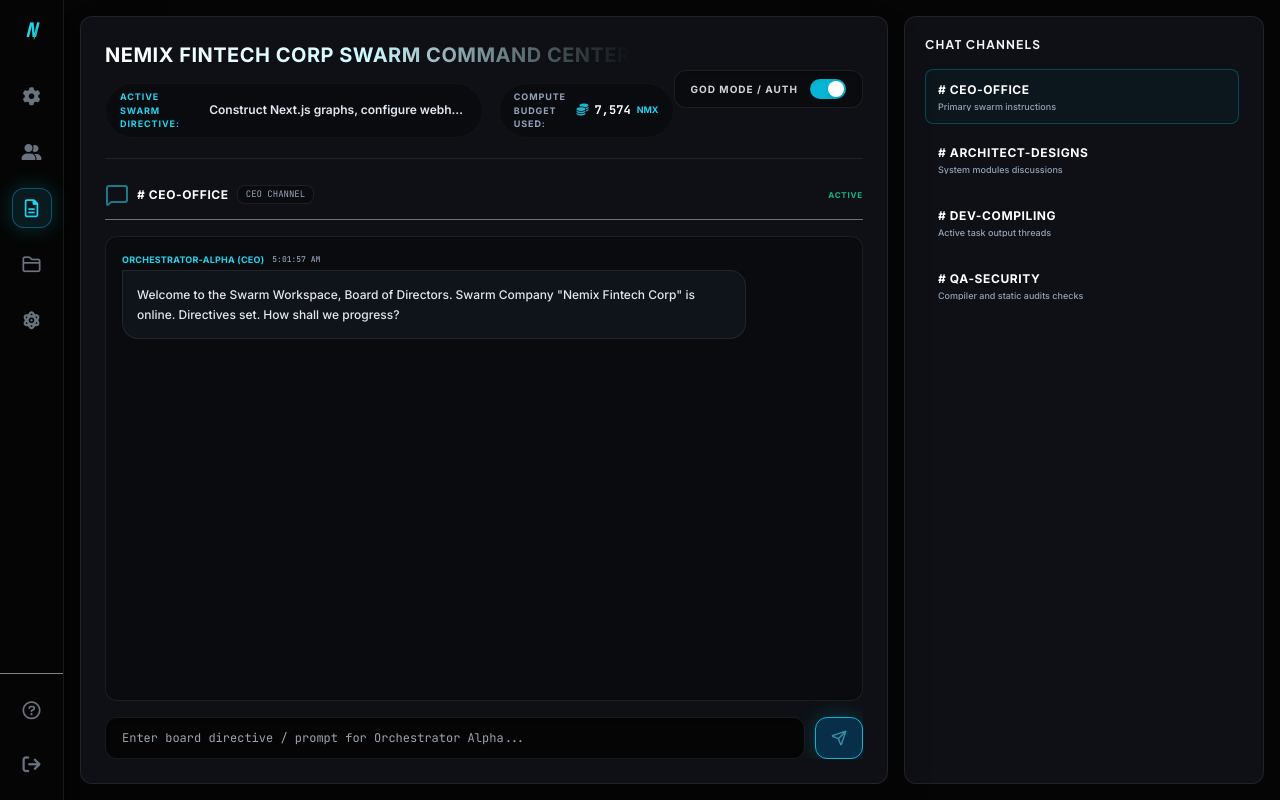
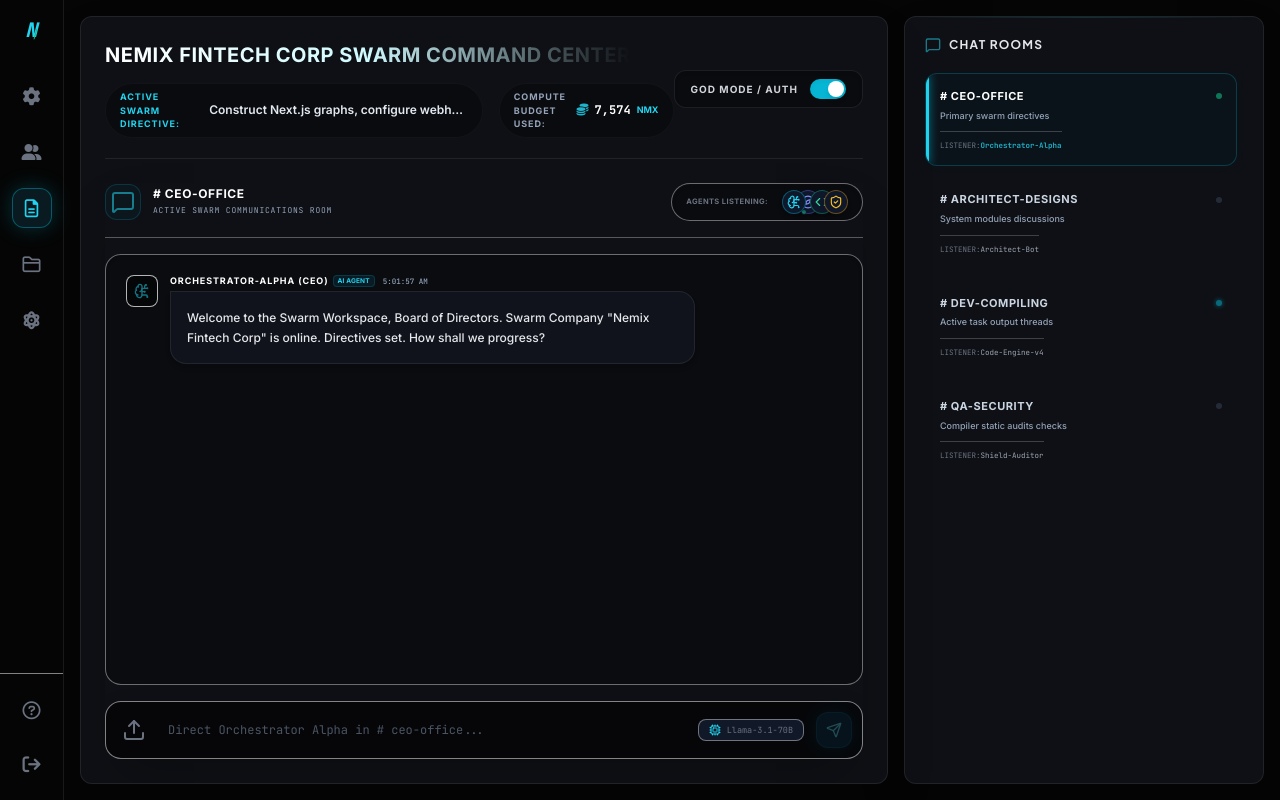
Before and after one commit to zaampltd/nemix-agent, a Next.js app: page / in a window 1280 px wide. Both pictures are taken after a click on the button "SWARM CHAT". Built offline with nearby package versions, Linux system fonts and the light colour scheme.

Commit message:
design: handcrafted premium Chat screen overhaul with Slack-tier bubbles, active participant avatar lists, and floating ChatGPT input console

```diff
--- a/src/app/page.tsx
+++ b/src/app/page.tsx
@@ -985,29 +985,62 @@ class GatewayRouter:
             )}
 
             {activeTab === 'Chat' && (
-              <div className="bg-panelBg border border-panelBorder rounded-xl p-5 flex flex-col h-full overflow-hidden">
-                <h2 className="text-xs font-bold text-gray-100 uppercase tracking-widest mb-4">Chat Channels</h2>
-
-                <div className="flex-1 overflow-y-auto space-y-2 pr-1 custom-scrollbar">
+              <div className="bg-panelBg border border-panelBorder rounded-xl p-5 flex flex-col h-full overflow-hidden relative shadow-2xl">
+                <div className="absolute top-0 left-0 w-full h-[1px] bg-gradient-to-r from-transparent via-cyan-500/20 to-transparent" />
+                <h2 className="text-xs font-bold text-gray-150 uppercase tracking-widest mb-5 flex items-center gap-2">
+                  <MessageSquare className="w-4 h-4 text-cyan-400 animate-pulse" /> Chat Rooms
+                </h2>
+
+                <div className="flex-1 overflow-y-auto space-y-2.5 pr-1.5 custom-scrollbar select-none">
                   {[
-                    { label: "# ceo-office", detail: "Primary swarm instructions" },
-                    { label: "# architect-designs", detail: "System modules discussions" },
-                    { label: "# dev-compiling", detail: "Active task output threads" },
-                    { label: "# qa-security", detail: "Compiler and static audits checks" }
-                  ].map((channel) => (
+                    { label: "# ceo-office", detail: "Primary swarm directives", status: "idle", agent: "Orchestrator-Alpha" },
+                    { label: "# architect-designs", detail: "System modules discussions", status: "idle", agent: "Architect-Bot" },
+                    { label: "# dev-compiling", detail: "Active task output threads", status: "working", agent: "Code-Engine-v4" },
+                    { label: "# qa-security", detail: "Compiler static audits checks", status: "idle", agent: "Shield-Auditor" }
+                  ].map((channel) => {
+                    const isSelected = activeChannel === channel.label;
+                    const isActive = channel.status === "working";
+
+                    return (
                       <button
                         key={channel.label}
                         onClick={() => setActiveChannel(channel.label)}
-                      className={`w-full flex flex-col p-3 rounded-lg text-left transition-colors border ${
-                        activeChannel === channel.label
-                          ? 'bg-cyan-950/20 border-cyan-500/30 text-cyan-400'
-                          : 'hover:bg-white/5 border-transparent text-gray-400'
+                        className={`w-full flex flex-col p-3.5 rounded-xl text-left border relative overflow-hidden transition-all duration-300 group ${
+                          isSelected
+                            ? 'bg-[#091b24]/40 border-cyan-500/25 text-cyan-400 shadow-[0_0_12px_rgba(6,182,212,0.03)]'
+                            : 'hover:bg-[#151a23]/35 hover:border-panelBorder/60 border-transparent text-gray-400'
                         }`}
                       >
-                      <span className="text-xs font-bold text-white uppercase tracking-wider">{channel.label}</span>
-                      <span className="text-[9px] text-textMuted mt-1 truncate max-w-full font-medium leading-none">{channel.detail}</span>
-                    </button>
-                  ))}
+                        {isSelected && (
+                          <div className="absolute left-0 top-0 w-[2.5px] h-full bg-cyan-400 rounded-r shadow-[0_0_8px_#06b6d4]"></div>
+                        )}
+
+                        <div className="flex items-center justify-between w-full relative z-10">
+                          <span className={`text-[11px] font-black tracking-wider uppercase ${
+                            isSelected ? 'text-white' : 'text-slate-300 group-hover:text-cyan-400 transition-colors'
+                          }`}>{channel.label}</span>
+
+                          {/* Animated status beacon inside channel chip */}
+                          <div className="flex items-center gap-1">
+                            <span className={`w-1.5 h-1.5 rounded-full ${
+                              isActive
+                                ? 'bg-neonCyan animate-pulse shadow-[0_0_5px_#06b6d4]'
+                                : isSelected
+                                ? 'bg-neonGreen/60'
+                                : 'bg-slate-600/40'
+                            }`} />
+                          </div>
+                        </div>
+
+                        <span className="text-[9px] text-textMuted mt-1 truncate max-w-full font-medium leading-relaxed font-sans">{channel.detail}</span>
+
+                        <div className="flex items-center justify-between mt-2 pt-2 border-t border-panelBorder/20 text-[7.5px] font-mono text-gray-500">
+                          <span>LISTENER:</span>
+                          <span className={isSelected ? "text-cyan-400/80 font-bold" : "text-gray-400"}>{channel.agent}</span>
+                        </div>
+                      </button>
+                    );
+                  })}
                 </div>
               </div>
             )}
@@ -1378,70 +1411,157 @@ class GatewayRouter:
             )}
 
             {activeTab === 'Chat' && (
-              <div className="flex-1 flex flex-col overflow-hidden relative">
-                {/* Channel Header details */}
-                <div className="flex items-center justify-between shrink-0 border-b border-panelBorder/40 pb-3 mb-4">
-                  <div className="flex items-center gap-2">
+              <div className="flex-1 flex flex-col overflow-hidden relative shadow-2xl">
+                {/* Channel Header details with overlapping participant avatars */}
+                <div className="flex items-center justify-between shrink-0 border-b border-panelBorder/30 pb-4 mb-4 select-none">
+                  <div className="flex items-center gap-3">
+                    <div className="w-9 h-9 rounded-xl bg-cyan-950/20 border border-cyan-500/20 flex items-center justify-center">
                       <MessageSquare className="w-4.5 h-4.5 text-cyan-400 animate-pulse" />
-                    <span className="text-xs font-bold text-white uppercase tracking-wider">{activeChannel}</span>
-                    <span className="text-[9px] text-textMuted uppercase font-mono bg-black/30 border border-panelBorder px-2 py-0.5 rounded-lg shrink-0">CEO CHANNEL</span>
-                  </div>
-                  <span className="text-[8px] text-neonGreen font-black tracking-widest uppercase flex items-center gap-1.5"><span className="w-1.5 h-1.5 rounded-full bg-neonGreen animate-ping" /> ACTIVE</span>
+                    </div>
+                    <div>
+                      <span className="text-xs font-black text-white uppercase tracking-wider block leading-none">{activeChannel}</span>
+                      <span className="text-[8px] text-textMuted uppercase font-mono tracking-widest mt-1 block">active swarm communications room</span>
+                    </div>
+                  </div>
+
+                  {/* Overlapping active agent participants badges */}
+                  <div className="flex items-center gap-3.5 bg-[#050608]/40 border border-panelBorder/40 rounded-full px-3.5 py-1.5 shadow-inner">
+                    <span className="text-[7.5px] font-black uppercase text-gray-500 tracking-wider">Agents Listening:</span>
+                    <div className="flex -space-x-2.5">
+                      <div className="w-6 h-6 rounded-full bg-slate-900 border border-cyan-500/40 flex items-center justify-center shadow-md relative group/tooltip" title="Orchestrator-Alpha">
+                        <BrainCircuit className="w-3.5 h-3.5 text-cyan-400" />
+                        <span className="w-1.5 h-1.5 rounded-full bg-neonGreen absolute -bottom-0.5 -right-0.5 border border-slate-900 animate-pulse"></span>
+                      </div>
+                      <div className="w-6 h-6 rounded-full bg-slate-900 border border-indigo-500/40 flex items-center justify-center shadow-md" title="Architect-Bot">
+                        <Compass className="w-3.5 h-3.5 text-indigo-400" />
+                      </div>
+                      <div className="w-6 h-6 rounded-full bg-slate-900 border border-emerald-500/40 flex items-center justify-center shadow-md" title="Code-Engine-v4">
+                        <Code className="w-3.5 h-3.5 text-emerald-400" />
+                      </div>
+                      <div className="w-6 h-6 rounded-full bg-slate-900 border border-amber-500/40 flex items-center justify-center shadow-md" title="Shield-Auditor">
+                        <ShieldCheck className="w-3.5 h-3.5 text-amber-400" />
+                      </div>
+                    </div>
+                  </div>
                 </div>
 
                 {/* chat messages scroll container */}
                 <div
                   ref={chatContainerRef}
-                  className="flex-1 overflow-y-auto space-y-4 pr-1.5 custom-scrollbar mb-4 bg-black/30 border border-panelBorder rounded-xl p-4 shadow-inner"
-                >
-                  {chatMessages.map((msg) => (
+                  className="flex-1 overflow-y-auto space-y-5 pr-1.5 custom-scrollbar mb-4 bg-[#050608]/30 border border-panelBorder/40 rounded-2xl p-5 shadow-inner leading-relaxed"
+                >
+                  {chatMessages.map((msg) => {
+                    const isMsgAgent = msg.isAgent;
+                    const senderLower = msg.sender.toLowerCase();
+
+                    return (
                       <div
                         key={msg.id}
-                      className={`flex flex-col max-w-[85%] ${
-                        msg.isAgent
-                          ? 'mr-auto text-left'
-                          : 'ml-auto text-right items-end'
+                        className={`flex gap-3 max-w-[78%] group relative ${
+                          isMsgAgent
+                            ? 'mr-auto text-left items-start'
+                            : 'ml-auto text-right items-start flex-row-reverse'
                         }`}
                       >
+                        {/* Dynamic vector avatar badge alongside message bubble */}
+                        <div className={`w-8 h-8 rounded-lg bg-black/45 border border-panelBorder/70 flex items-center justify-center shrink-0 shadow-sm ${
+                          isMsgAgent ? 'border-cyan-500/20' : 'border-indigo-500/20'
+                        }`}>
+                          {isMsgAgent ? (
+                            senderLower.includes('ceo') ? (
+                              <BrainCircuit className="w-4 h-4 text-cyan-400 animate-pulse" />
+                            ) : senderLower.includes('architect') ? (
+                              <Compass className="w-4 h-4 text-indigo-400" />
+                            ) : senderLower.includes('code') || senderLower.includes('dev') ? (
+                              <Code className="w-4 h-4 text-emerald-400" />
+                            ) : (
+                              <Cpu className="w-4 h-4 text-slate-400" />
+                            )
+                          ) : (
+                            <UserCheck className="w-4 h-4 text-indigo-450" />
+                          )}
+                        </div>
+
+                        <div className={`flex flex-col ${isMsgAgent ? '' : 'items-end'}`}>
                           <div className="flex items-center gap-2 mb-1">
-                        <span className="text-[9px] font-black uppercase text-cyan-400 tracking-wide">{msg.sender}</span>
-                        <span className="text-[8px] text-textMuted font-mono font-medium">{msg.timestamp}</span>
-                      </div>
-
-                      <div className={`p-3.5 rounded-2xl text-xs leading-relaxed select-text font-sans font-medium border ${
-                        msg.isAgent
-                          ? 'bg-[#151a23]/60 border-panelBorder rounded-tl-none text-gray-200'
-                          : 'bg-[#082f49]/80 border-cyan-500/20 rounded-tr-none text-white'
+                            <span className="text-[9px] font-black uppercase text-white tracking-widest leading-none flex items-center gap-1">
+                              {msg.sender}
+                              {isMsgAgent && (
+                                <span className="bg-cyan-950/40 border border-cyan-500/20 text-cyan-400 text-[6.5px] font-extrabold uppercase px-1 py-0.5 rounded tracking-wide leading-none select-none">AI Agent</span>
+                              )}
+                            </span>
+                            <span className="text-[7.5px] text-textMuted font-mono font-medium">{msg.timestamp}</span>
+                          </div>
+
+                          <div className={`p-4 rounded-2xl text-xs leading-relaxed select-text font-sans font-medium border relative transition-all shadow-md ${
+                            isMsgAgent
+                              ? 'bg-[#151a23]/60 border-panelBorder rounded-tl-none text-gray-250 hover:border-panelBorder/80'
+                              : 'bg-[#082f49]/40 border-cyan-500/20 rounded-tr-none text-white hover:border-cyan-500/30'
                           }`}>
                             {msg.text}
 
                             {/* code snippet preview if loaded */}
                             {msg.codeSnippet && (
-                          <div className="mt-3.5 pt-3.5 border-t border-panelBorder/40">
-                            <pre className="text-[9.5px] font-mono text-emerald-400 bg-black/50 p-3 rounded-lg overflow-x-auto select-text leading-relaxed">
+                              <div className="mt-3.5 pt-3 border-t border-panelBorder/30">
+                                <pre className="text-[9px] font-mono text-emerald-450 bg-black/60 p-3 rounded-lg overflow-x-auto select-text leading-relaxed border border-panelBorder/30">
                                   <code>{msg.codeSnippet}</code>
                                 </pre>
                               </div>
                             )}
                           </div>
                         </div>
-                  ))}
-                </div>
-
-                {/* Input prompt message form */}
-                <form onSubmit={handleSendPromptMessage} className="flex gap-2.5 shrink-0">
+                      </div>
+                    );
+                  })}
+
+                  {/* Bouncing typing indicator when agent is heartbeating */}
+                  {isHeartbeating && (
+                    <div className="flex gap-3 items-center mr-auto text-left max-w-[70%] text-[10px] font-mono text-cyan-400/80 bg-cyan-950/10 border border-cyan-500/10 p-3.5 rounded-xl animate-pulse">
+                      <BrainCircuit className="w-4 h-4 text-cyan-400 animate-spin" />
+                      <span>Orchestrator-Alpha is synthesizing next agent tick...</span>
+                      <div className="flex gap-1 items-center pl-1.5">
+                        <span className="w-1 h-1 bg-cyan-400 rounded-full animate-bounce delay-100" />
+                        <span className="w-1 h-1 bg-cyan-400 rounded-full animate-bounce delay-200" />
+                        <span className="w-1 h-1 bg-cyan-400 rounded-full animate-bounce delay-300" />
+                      </div>
+                    </div>
+                  )}
+                </div>
+
+                {/* Cohesive Floating ChatGPT-tier input control console */}
+                <form
+                  onSubmit={handleSendPromptMessage}
+                  className="bg-[#050508]/85 border border-panelBorder/50 rounded-2xl p-2.5 flex items-center gap-3 shadow-2xl relative"
+                >
+                  {/* Upload asset attachment button */}
+                  <button
+                    type="button"
+                    title="Attach Knowledge Asset File"
+                    className="w-9 h-9 rounded-xl hover:bg-white/5 flex items-center justify-center text-gray-500 hover:text-cyan-400 transition-colors shrink-0 cursor-pointer border border-transparent hover:border-panelBorder/40"
+                  >
+                    <Upload className="w-4.5 h-4.5" />
+                  </button>
+
                   <input
                     type="text"
                     value={typedMessage}
                     onChange={e => setTypedMessage(e.target.value)}
-                    placeholder="Enter board directive / prompt for Orchestrator Alpha..."
-                    className="flex-1 px-4 py-3 bg-[#050505] border border-panelBorder rounded-xl text-xs font-mono text-white outline-none focus:border-cyan-500/40 shadow-inner"
+                    placeholder={`Direct Orchestrator Alpha in ${activeChannel}...`}
+                    className="flex-1 bg-transparent border-none text-xs font-mono text-white outline-none placeholder:text-gray-600 px-1 py-2"
                   />
+
+                  {/* Active LLM Model indicator engine badge */}
+                  <div className="bg-[#111827] border border-panelBorder/40 rounded-lg px-2.5 py-1 text-[8.5px] font-mono text-gray-500 shrink-0 select-none hidden md:flex items-center gap-1.5">
+                    <Cpu className="w-3 h-3 text-cyan-400" />
+                    <span>Llama-3.1-70B</span>
+                  </div>
+
                   <button
                     type="submit"
-                    className="w-12 h-11.5 rounded-xl border border-neonCyan bg-[#082f49] hover:bg-[#0c4a6e] text-cyan-300 flex items-center justify-center transition-all glow-cyan"
-                  >
-                    <Send className="w-4 h-4 text-cyan-300 animate-pulse" />
+                    disabled={!typedMessage.trim()}
+                    className="w-9 h-9 rounded-xl bg-[#082f49] hover:bg-[#0c4a6e] border border-cyan-500/25 text-cyan-300 flex items-center justify-center transition-all glow-cyan disabled:opacity-30 disabled:glow-none shrink-0 cursor-pointer hover:scale-[1.03] active:scale-100 shadow-md"
+                  >
+                    <Send className="w-4 h-4 text-cyan-300" />
                   </button>
                 </form>
               </div>
```
Lines whose indentation alone changed are shown as unchanged.
